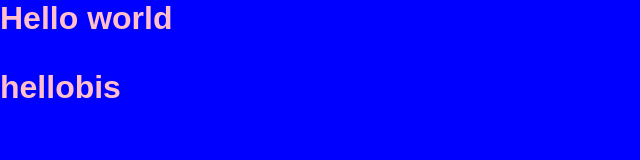
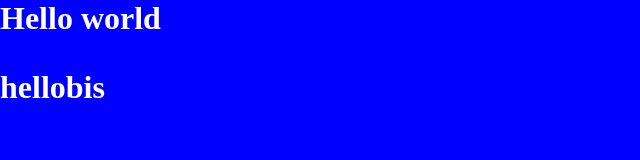
Before and after one commit to tterlizzese-del/ninjatext, a plain HTML site: page index.html in a window 1280 px wide. Shown: the whole page, without its empty margins (0-640 px from the left). Drawn offline with Linux system fonts and the light colour scheme.

Commit message:
Update styles.css

```diff
--- a/styles.css
+++ b/styles.css
@@ -2,6 +2,6 @@ body {
     margin: 0;
     background-color: blue;
     text-align: left;
-    font-family: Arial, Helvetica, sans-serif;
-    color: pink;
+    font-family: 'Times New Roman', Times, serif;
+    color: white;
 }
```
